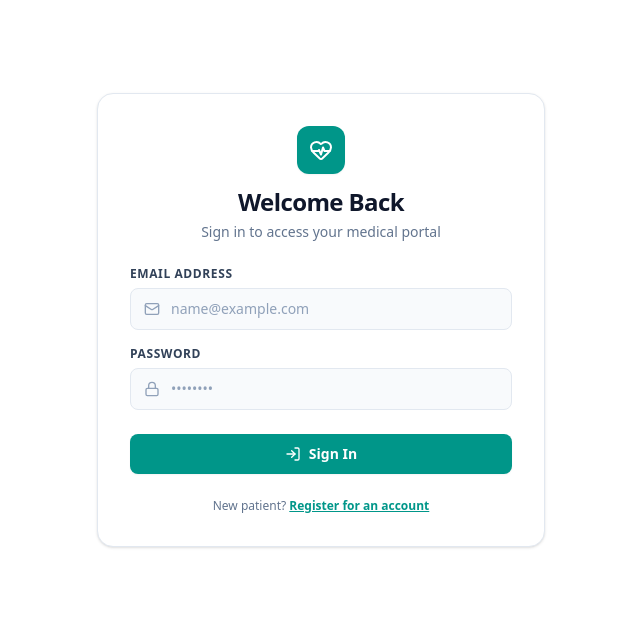
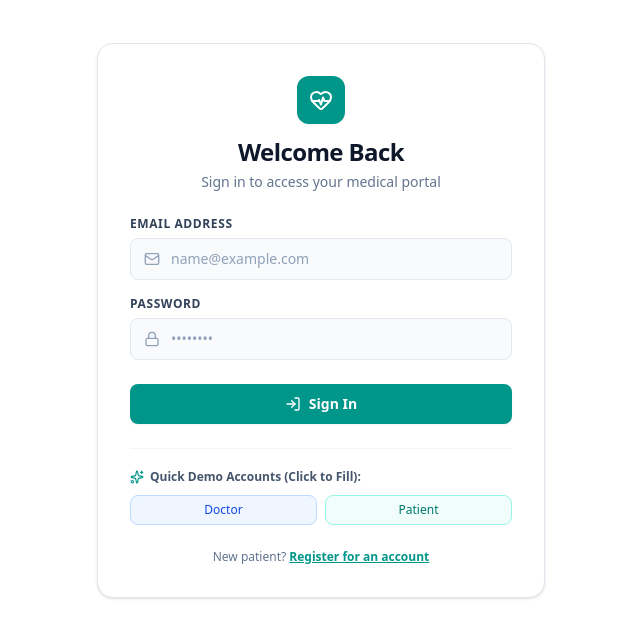
Before and after one commit to priyanshoe/MediCore, a React (Vite) app: page /login in a window 1280 px wide. Shown: the top 638 px of the page, without its empty margins (319-959 px from the left). Built offline with nearby package versions, Linux system fonts and the light colour scheme; no server answers.

Commit message:
implemented quick login for demo

```diff
--- a/src/pages/Login.jsx
+++ b/src/pages/Login.jsx
@@ -119,38 +119,38 @@ export default function Login() {
         </form>
 
         {/* Quick Demo Credentials Box */}
-        {/* <div className="mt-6 pt-5 border-t border-slate-100">
+        <div className="mt-6 pt-5 border-t border-slate-100">
           <div className="flex items-center gap-1.5 text-xs font-semibold text-slate-600 mb-2.5">
             <Sparkles className="w-3.5 h-3.5 text-teal-600" />
             <span>Quick Demo Accounts (Click to Fill):</span>
           </div>
-          <div className="grid grid-cols-3 gap-2">
-            <button
+          <div className="grid grid-cols-2 gap-2">
+            {/* <button
               type="button"
               onClick={() => fillDemoAccount('admin@example.com', 'password123')}
               className="px-2.5 py-1.5 bg-purple-50 hover:bg-purple-100 border border-purple-200 text-purple-700 rounded-lg text-xs font-medium text-center transition-colors"
             >
               Admin
-            </button>
+            </button> */}
             <button
               type="button"
-              onClick={() => fillDemoAccount('doctor@gmail.com', 'doctorpass')}
+              onClick={() => fillDemoAccount('doctor1@medicore.com', 'doctor1pass')}
               className="px-2.5 py-1.5 bg-blue-50 hover:bg-blue-100 border border-blue-200 text-blue-700 rounded-lg text-xs font-medium text-center transition-colors"
             >
               Doctor
             </button>
             <button
               type="button"
-              onClick={() => fillDemoAccount('patient@gmail.com', 'patientpass')}
+              onClick={() => fillDemoAccount('patient1@medicore.com', 'patient1pass')}
               className="px-2.5 py-1.5 bg-teal-50 hover:bg-teal-100 border border-teal-200 text-teal-700 rounded-lg text-xs font-medium text-center transition-colors"
             >
               Patient
             </button>
           </div>
-          <p className="text-[11px] text-slate-400 text-center mt-2">
+          {/* <p className="text-[11px] text-slate-400 text-center mt-2">
             Default password for demo accounts is: <code className="text-slate-600">password123</code>
-          </p>
-        </div> */}
+          </p> */}
+        </div>
 
         {/* Footer registration link */}
         <div className="mt-6 text-center text-xs text-slate-500">
```
